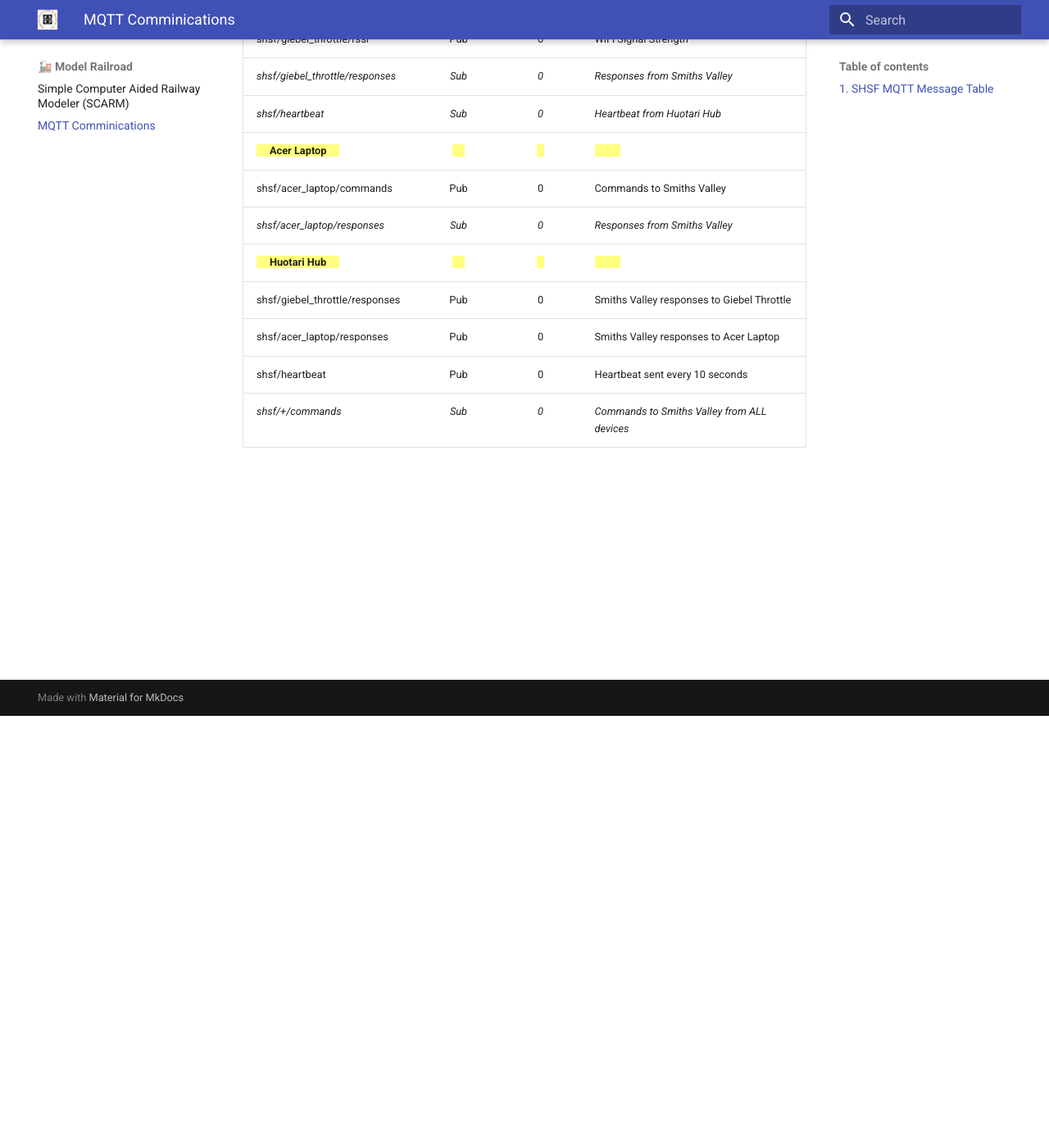
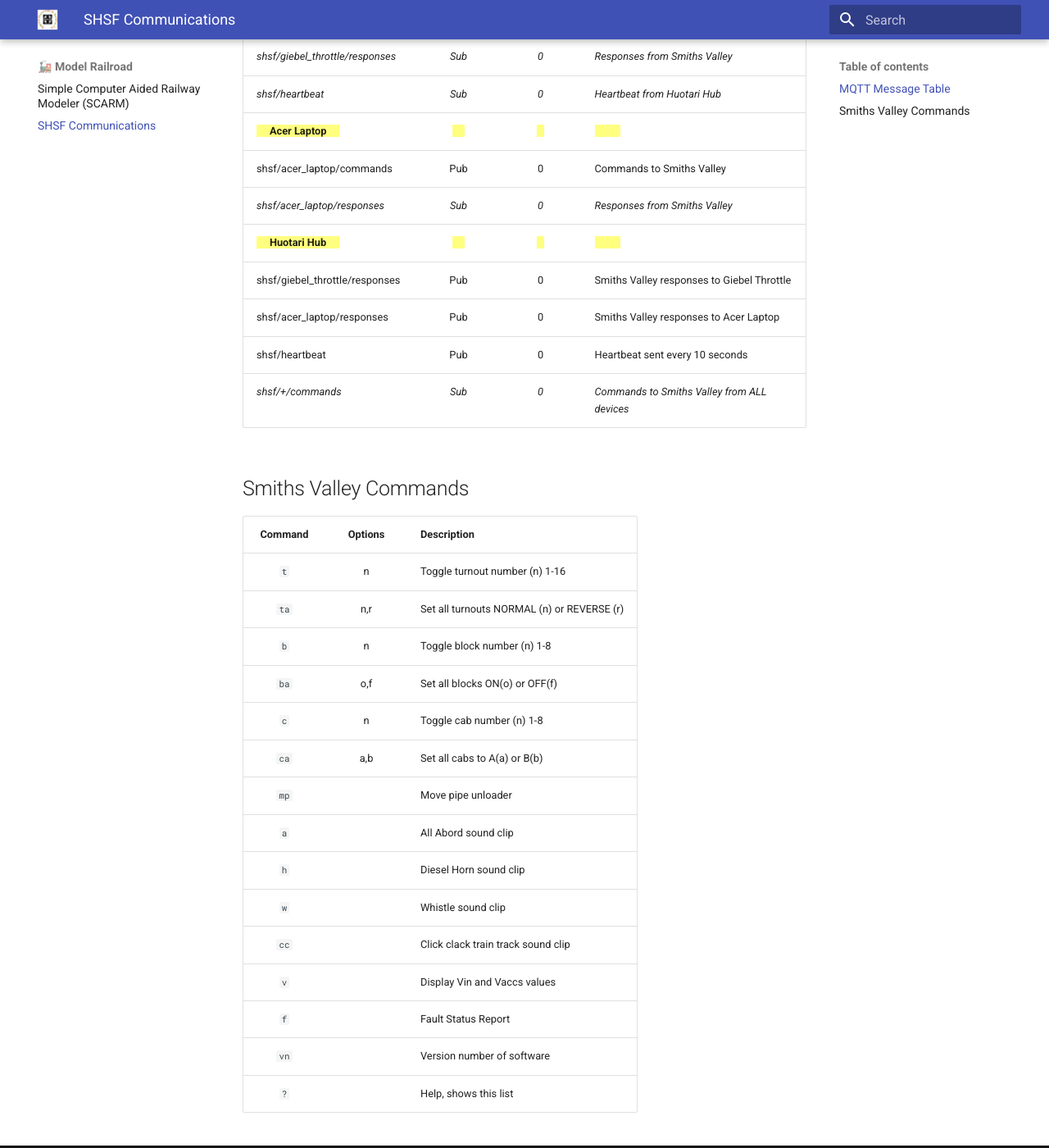
Before and after one commit to krsmith436/ref, an MkDocs documentation site: the page built from docs/mr/shsf_communications.md, in a window 1280 px wide and 1400 px high, scrolled down 527 px. Shown: the whole window at 82% size. Built offline with MkDocs 1.6.1 and Material for MkDocs 9.7.7, drawn with Linux system fonts in a browser that asks for light colours; some of the changed text lies outside the part shown.

Commit message:
Updated and changed name of MQTT Communications document to include Smiths Valley commands.

```diff
--- a/docs/mr/shsf_mqtt_hierarchy.md
+++ b/docs/mr/shsf_communications.md
@@ -18,3 +18,23 @@
 | shsf/acer\_laptop/responses       |  Pub      | 0   | Smiths Valley responses to Acer Laptop |
 | shsf/heartbeat                    |  Pub      | 0   | Heartbeat sent every 10 seconds |
 | *shsf/+/commands*                 |  *Sub*    | *0* | *Commands to Smiths Valley from ALL devices* |
+
+## Smiths Valley Commands
+
+| Command | Options | Description |
+| :---: | :---: | ---|
+| `t`  | n | Toggle turnout number (n) 1-16 |
+| `ta` | n,r | Set all turnouts NORMAL (n) or REVERSE \(r) |
+| `b` | n | Toggle block number (n) 1-8 |
+| `ba` | o,f | Set all blocks ON(o) or OFF(f) |
+| `c`  | n | Toggle cab number (n) 1-8 |
+| `ca` | a,b | Set all cabs to A(a) or B(b)|
+| `mp` | | Move pipe unloader |
+| `a`  | | All Abord sound clip |
+| `h`  | | Diesel Horn sound clip |
+| `w`  | | Whistle sound clip |
+| `cc` | | Click clack train track sound clip |
+| `v`  | | Display Vin and Vaccs values |
+| `f`  | | Fault Status Report |
+| `vn` | | Version number of software |
+| `?`  | | Help, shows this list |
--- a/mkdocs.yml
+++ b/mkdocs.yml
@@ -23,7 +23,7 @@
   - 🏠 Home: index.md
   - 🚂 Model Railroad:
       - Simple Computer Aided Railway Modeler (SCARM): mr/scarm.md
-      - MQTT Comminications: mr/shsf_mqtt_hierarchy.md
+      - SHSF Communications: mr/shsf_communications.md
   - 📚 Reference Guides:
       - Markdown Cheatsheet: guides/markdown_reference.md
       - MkDocs Cheatsheet: guides/mkdocs_reference.md
```
Also changed, not shown: other parts of docs/mr/shsf_communications.md (+2 -2 lines), docs/guides/markdown_reference.md (+23 -0 lines), docs/index.md (+1 -1 lines).
